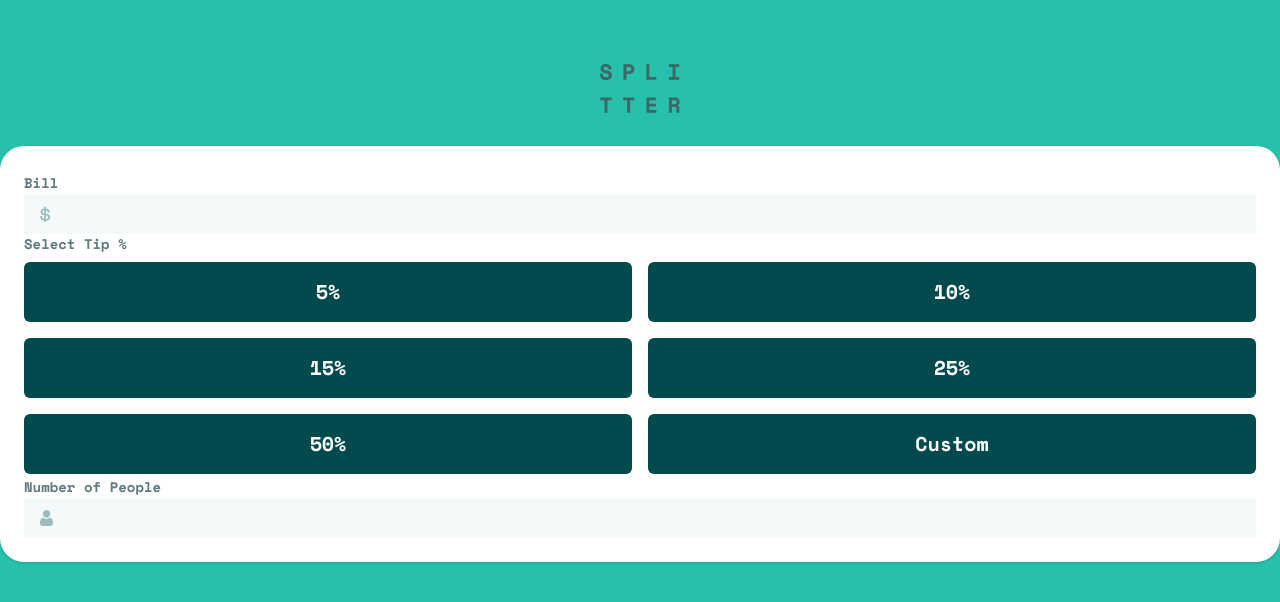
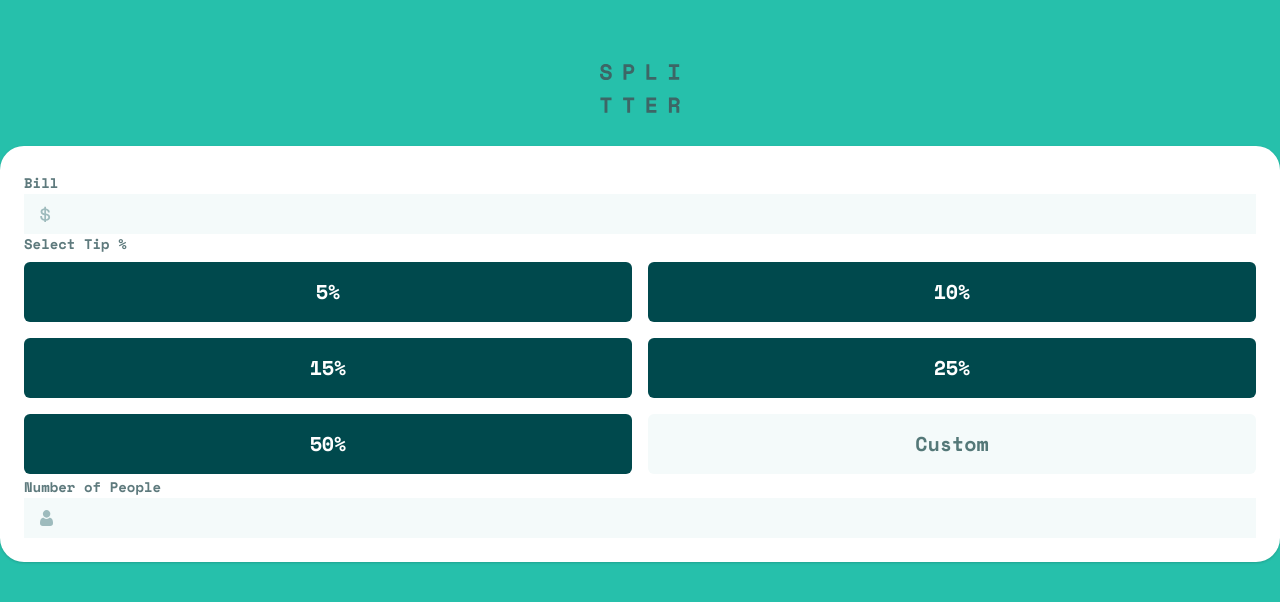
Before and after one commit to HuskyHsu/hello-react, a React (Vite) app in the folder tip-calculator-app/: page / in a window 1280 px wide. Shown: the top 602 px of the page. Built offline with nearby package versions, Linux system fonts and the light colour scheme.

Commit message:
add custom radio buttom

```diff
--- a/tip-calculator-app/src/App.jsx
+++ b/tip-calculator-app/src/App.jsx
@@ -1,4 +1,4 @@
-import React, { cloneElement, Children } from "react";
+import React, { cloneElement, Children, useRef } from "react";
 import { Icon } from "./components";
 import clsx from "clsx";
 
@@ -28,7 +28,7 @@ function TextField({ id, label, icon }) {
           id={id}
           type="number"
         />
-        {cloneElement(icon, { className: "h-4 w-4 absolute m-4" })}
+        {icon && cloneElement(icon, { className: "h-4 w-4 absolute m-4" })}
       </div>
     </div>
   );
@@ -45,7 +45,11 @@ function RadioGroup({ name, label, children }) {
   );
 }
 
-function Radio({ value, label, name }) {
+function Radio({ value, label, name, custom }) {
+  const ref = useRef(null);
+  function onFocus() {
+    ref.current?.focus();
+  }
   return (
     <div>
       <input
@@ -54,17 +58,33 @@ function Radio({ value, label, name }) {
         id={value}
         value={value}
         className="sr-only peer"
+        onChange={custom && onFocus}
       />
       <label
         htmlFor={value}
         className={clsx(
-          "block bg-darkest py-4 w-full rounded-md",
-          "text-center text-white text-xl font-bold",
-          "peer-checked:bg-light peer-checked:text-darkest"
+          "block py-4 w-full rounded-md",
+          "text-center text-xl font-bold",
+          custom ? "bg-lightest text-text-light" : "bg-darkest text-white",
+          custom
+            ? "peer-checked:hidden"
+            : "peer-checked:bg-light peer-checked:text-darkest"
         )}
       >
         {label}
       </label>
+
+      {custom && (
+        <div className="peer-checked:flex rounded-md hidden">
+          <div className="flex items-center">
+            <input
+              className="w-full p-4 bg-lightest text-right text-xl font-bold text-darkest"
+              type="number"
+              ref={ref}
+            />
+          </div>
+        </div>
+      )}
     </div>
   );
 }
@@ -86,7 +106,7 @@ function App() {
             <Radio value="15" label="15%" />
             <Radio value="25" label="25%" />
             <Radio value="50" label="50%" />
-            <Radio value="custom" label="Custom" />
+            <Radio value="custom" label="Custom" custom />
           </RadioGroup>
 
           {/* number of people */}
--- a/tip-calculator-app/tailwind.config.js
+++ b/tip-calculator-app/tailwind.config.js
@@ -7,6 +7,7 @@ module.exports = {
       colors: {
         DEFAULT: "hsl(172, 67%, 45%)",
         "text-dark": "hsl(186, 14%, 43%)",
+        "text-light": "hsl(180, 18%, 40%)",
         light: "hsl(185, 41%, 84%)",
         darkest: "hsl(183, 100%, 15%)",
         lightest: "hsl(189, 41%, 97%)",
```
